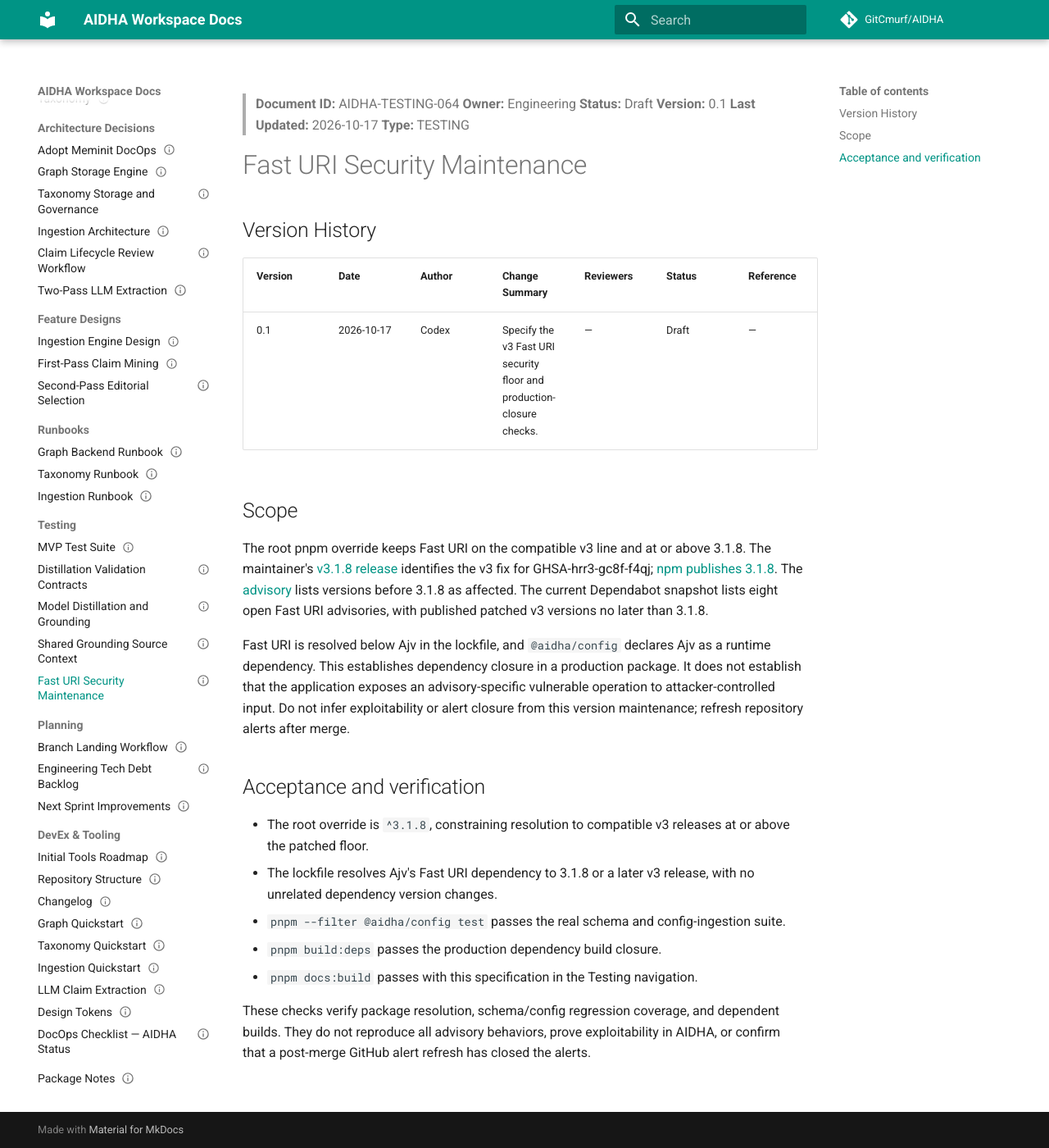
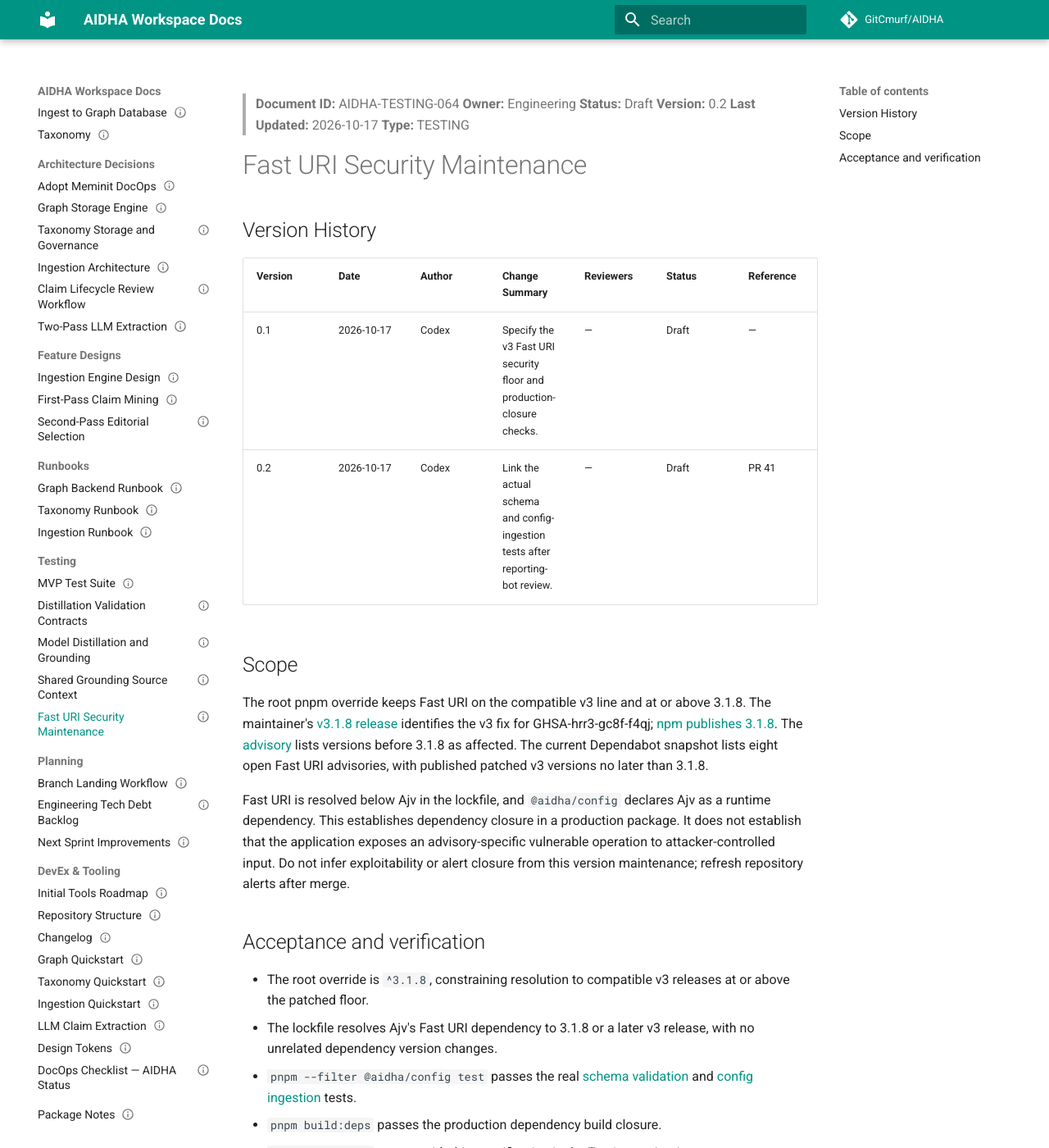
Before and after one commit to GitCmurf/AIDHA, an MkDocs documentation site: the page built from docs/55-testing/testing-064-fast-uri-security-maintenance.md, in a window 1280 px wide and 1400 px high. Shown: the whole window at 82% size. Built offline with MkDocs 1.6.1 and Material for MkDocs 9.7.7, drawn with Linux system fonts in a browser that asks for light colours; comment, search, counter and statistics services are not loaded; the version menu is left out.

Commit message:
docs(deps): link the Fast URI acceptance tests

```diff
--- a/docs/01-indices/catalog.json
+++ b/docs/01-indices/catalog.json
@@ -322,7 +322,7 @@
       "document_id": "AIDHA-TESTING-064",
       "owner": "Engineering",
       "status": "Draft",
-      "version": "0.1",
+      "version": "0.2",
       "last_updated": "2026-10-17",
       "title": "Fast URI Security Maintenance",
       "type": "TESTING",
--- a/docs/55-testing/testing-064-fast-uri-security-maintenance.md
+++ b/docs/55-testing/testing-064-fast-uri-security-maintenance.md
@@ -2,7 +2,7 @@
 document_id: AIDHA-TESTING-064
 owner: Engineering
 status: Draft
-version: '0.1'
+version: '0.2'
 last_updated: 2026-10-17
 title: Fast URI Security Maintenance
 type: TESTING
@@ -14,7 +14,7 @@
 > **Document ID:** AIDHA-TESTING-064
 > **Owner:** Engineering
 > **Status:** Draft
-> **Version:** 0.1
+> **Version:** 0.2
 > **Last Updated:** 2026-10-17
 > **Type:** TESTING
 
@@ -25,6 +25,7 @@
 | Version | Date | Author | Change Summary | Reviewers | Status | Reference |
 | ------- | ---- | ------ | -------------- | --------- | ------ | --------- |
 | 0.1 | 2026-10-17 | Codex | Specify the v3 Fast URI security floor and production-closure checks. | — | Draft | — |
+| 0.2 | 2026-10-17 | Codex | Link the actual schema and config-ingestion tests after reporting-bot review. | — | Draft | PR 41 |
 
 ## Scope
 
@@ -47,9 +48,13 @@
   patched floor.
 - The lockfile resolves Ajv's Fast URI dependency to 3.1.8 or a later v3 release, with no unrelated
   dependency version changes.
-- `pnpm --filter @aidha/config test` passes the real schema and config-ingestion suite.
+- `pnpm --filter @aidha/config test` passes the real
+  [schema validation][config-schema-test] and [config ingestion][config-loader-test] tests.
 - `pnpm build:deps` passes the production dependency build closure.
 - `pnpm docs:build` passes with this specification in the Testing navigation.
+
+[config-schema-test]: https://github.com/GitCmurf/AIDHA/blob/c72dbe8a97563d6d74ed6a8ffcd63fc58f41d3b3/packages/aidha-config/tests/schema-validation.test.ts
+[config-loader-test]: https://github.com/GitCmurf/AIDHA/blob/c72dbe8a97563d6d74ed6a8ffcd63fc58f41d3b3/packages/aidha-config/tests/loader.test.ts
 
 These checks verify package resolution, schema/config regression coverage, and dependent builds.
 They do not reproduce all advisory behaviors, prove exploitability in AIDHA, or confirm that a
```
